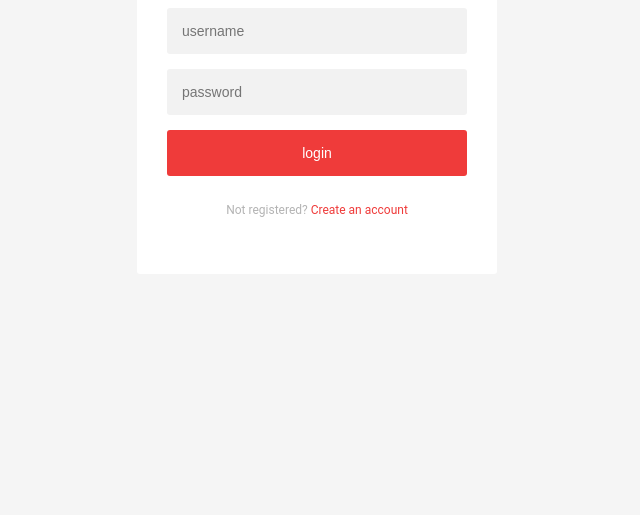
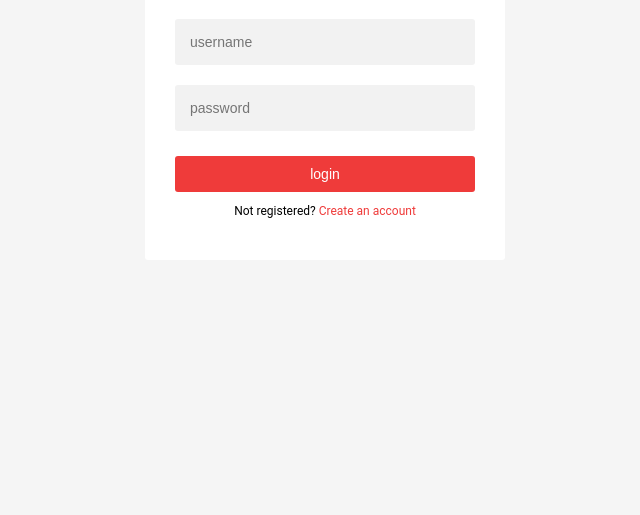
Before and after one commit to Aishwarya-Manjunath/AlgebraSite, a Flask app: page / in a window 1280 px wide. Shown: the part 395-910 px from the top of the page, without its empty margins (323-963 px from the left). Before the commit the page ends 612 px from the top, so only its background shows below. Run offline with Flask 2, Linux system fonts and the light colour scheme.

Commit message:
Improved login style

```diff
--- a/static/css/login.css
+++ b/static/css/login.css
@@ -32,7 +32,7 @@
   background: #f2f2f2;
   width: 100%;
   border: 0;
-  margin: 0 0 15px;
+  margin: 10px 0 10px;
   padding: 15px;
   border-top-left-radius: 3px;
   border-top-right-radius: 3px;
@@ -45,8 +45,9 @@
   outline: 0;
   background: #EF3B3A;
   width: 100%;
+  margin-top: 15px;
   border: 0;
-  padding: 15px;
+  padding: 10px;
   border-top-left-radius: 3px;
   border-top-right-radius: 3px;
   border-bottom-left-radius: 3px;
@@ -57,8 +58,7 @@
   cursor: pointer;
 }
 .form .message {
-  padding: 15px;
-  color: #b3b3b3;
+  color: black;
   font-size: 12px;
 }
 .form .message a {
@@ -105,20 +105,10 @@
 }
 
 body {
-  background: #ccc;
+  width: 100%;
+  height: 100vh;
+  background-color: whitesmoke;
   font-family: "Roboto", sans-serif;
-  -webkit-font-smoothing: antialiased;
-  -moz-osx-font-smoothing: grayscale;
-}
-body:before {
-  content: "";
-  position: fixed;
-  top: 0;
-  left: 0;
-  display: block;
-  background: rgba(255, 255, 255, 0.8);
-  width: 100%;
-  height: 100%;
 }
 
 input.ng-touched {
```
Also changed, not shown: 2 other files.
